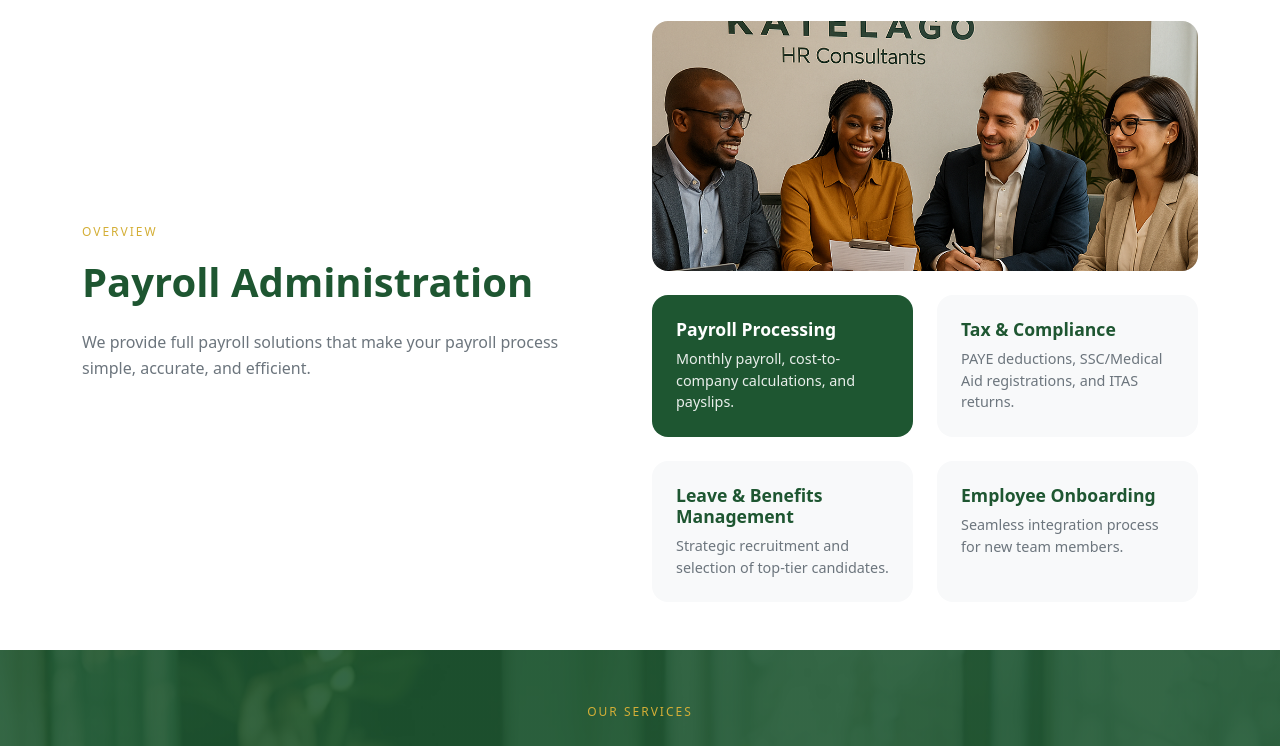
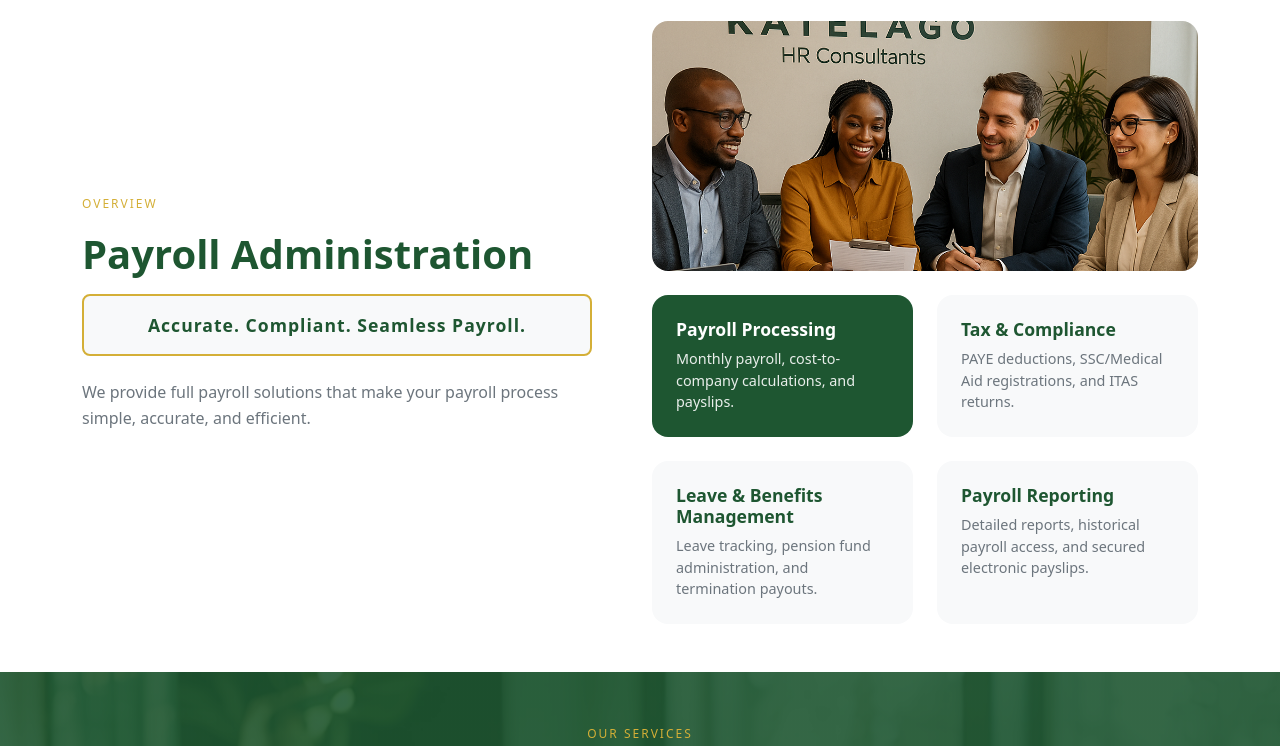
Before and after one commit to FilippusF/HR-Katelago, a React (Vite) app: page /services in a window 1280 px wide. Shown: the part 653-1399 px from the top of the page. Built offline with nearby package versions, Linux system fonts and the light colour scheme.

Commit message:
services update

```diff
--- a/src/pages/Services.jsx
+++ b/src/pages/Services.jsx
@@ -111,7 +111,7 @@ const Services = () => {
               </div>
 
               <h2
-                className="display-6 fw-bold mb-4"
+                className="display-6 fw-bold mb-3"
                 style={{
                   fontSize: '2.5rem',
                   lineHeight: '1.2',
@@ -121,6 +121,28 @@ const Services = () => {
               >
                 Payroll Administration
               </h2>
+
+              {/* Tagline */}
+              <div
+                className="mb-4 p-3 rounded-3"
+                style={{
+                  backgroundColor: '#f8f9fa',
+                  border: '2px solid #D4AF37',
+                  borderRadius: '12px'
+                }}
+              >
+                <p
+                  className="mb-0 text-center fw-bold"
+                  style={{
+                    fontSize: '1.1rem',
+                    color: '#1e5631',
+                    letterSpacing: '1px',
+                    fontWeight: '600'
+                  }}
+                >
+                  Accurate. Compliant. Seamless Payroll.
+                </p>
+              </div>
 
               <p
                 className="mb-4"
@@ -205,7 +227,8 @@ const Services = () => {
                       Leave &amp; Benefits Management
                     </h5>
                     <p className="mb-0" style={{ fontSize: '0.9rem', color: '#6c757d' }}>
-                      Strategic recruitment and selection of top-tier candidates.
+                      Leave tracking, pension fund administration, and
+                      termination payouts.
                     </p>
                   </div>
                 </div>
@@ -219,10 +242,10 @@ const Services = () => {
                     }}
                   >
                     <h5 className="fw-bold mb-2" style={{ fontSize: '1.1rem' }}>
-                      Employee Onboarding
+                      Payroll Reporting
                     </h5>
                     <p className="mb-0" style={{ fontSize: '0.9rem', color: '#6c757d' }}>
-                      Seamless integration process for new team members.
+                      Detailed reports, historical payroll access, and secured electronic payslips.
                     </p>
                   </div>
                 </div>
```
